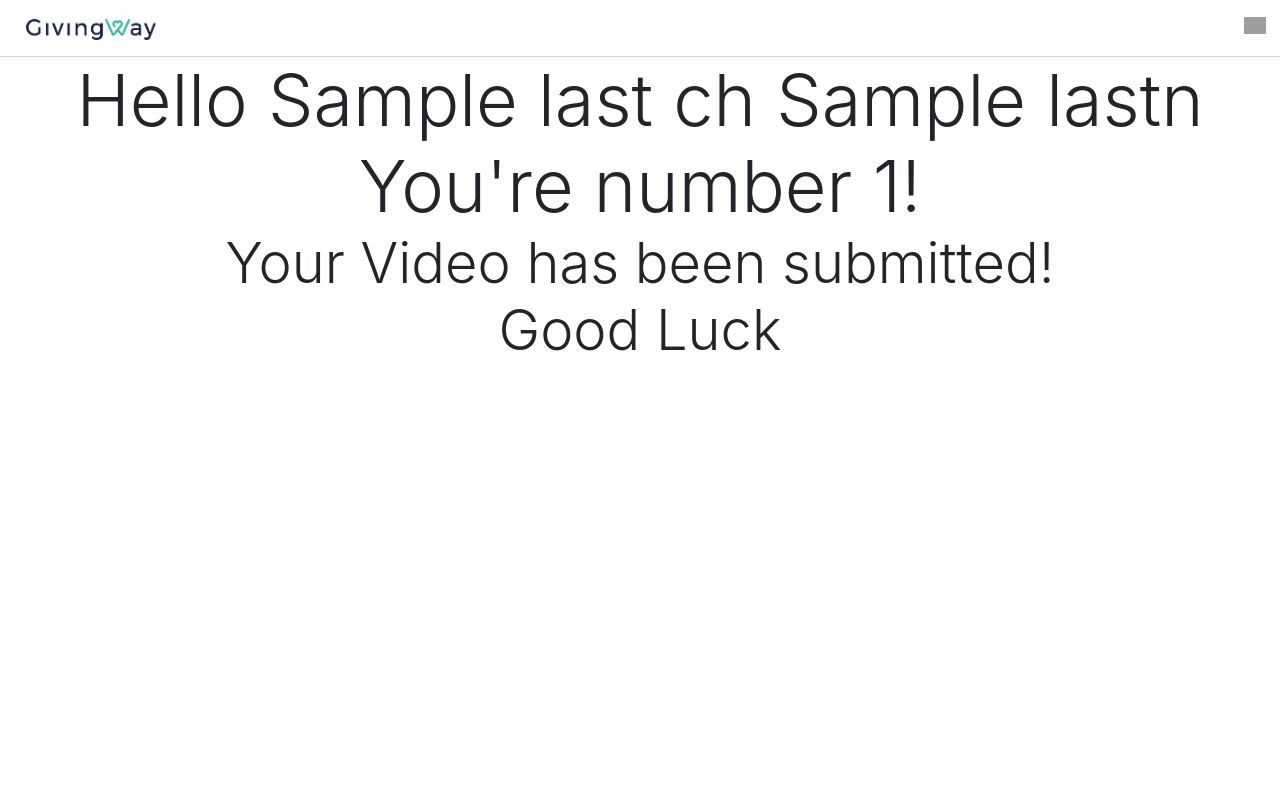
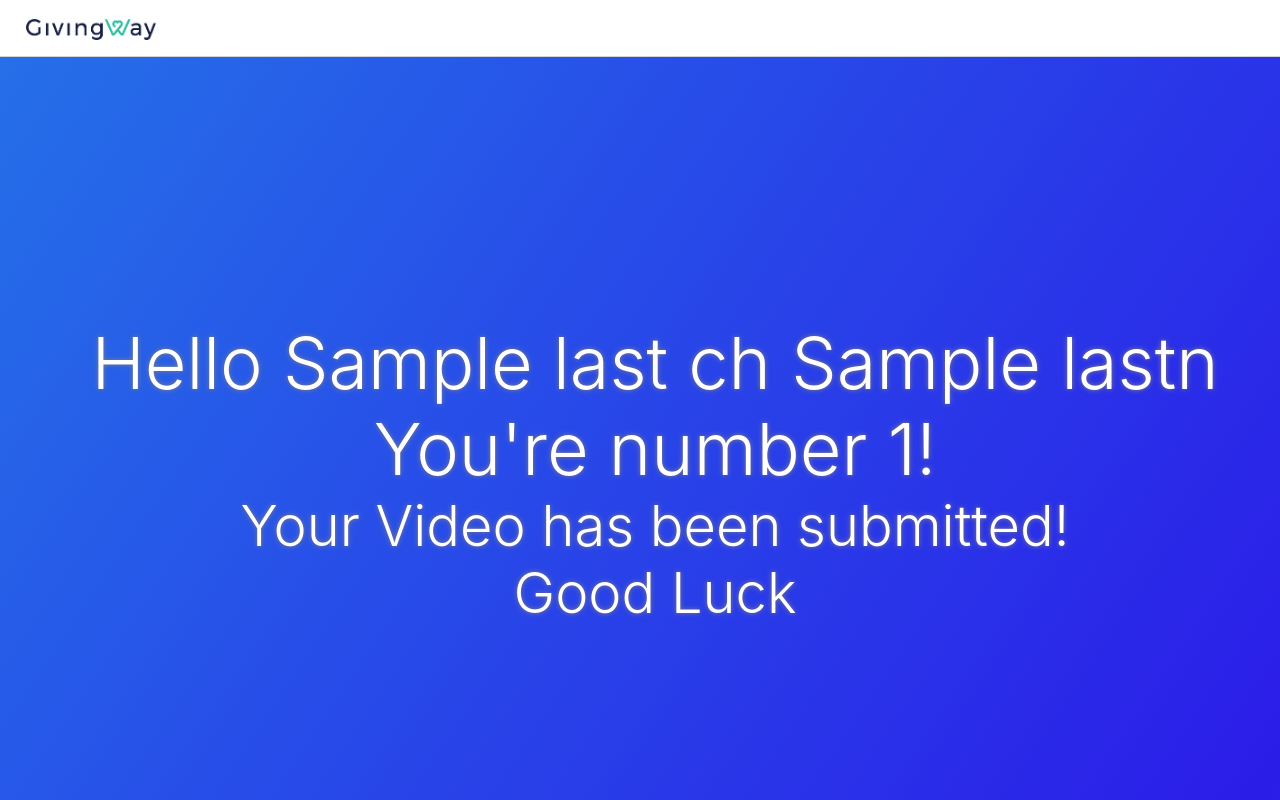
Before and after one commit to ranifarhat/GivingWay, a Flask app: template templates/ch_sub.html in a window 1280 px wide. Run offline with Flask 2, Linux system fonts and the light colour scheme; the template is opened without the code that fills it: most values are stand-ins (such as "Sample title", 1, 10 or a date in 2020); some libraries are stand-ins or nearby versions; grey boxes are pictures that could not be loaded.

Commit message:
finished!

```diff
--- a/app.py
+++ b/app.py
@@ -1,6 +1,8 @@
 from databases import *
-from flask import redirect, Flask, render_template, url_for, request
+from flask import redirect, Flask, flash, render_template, url_for, request
+
 app = Flask(__name__)
+app.secret_key = b'chicken'
 
 @app.route("/")
 def challenge():
@@ -22,12 +24,15 @@
 		name = request.form['fname']
 		famname = request.form['lname']
 		ch_num = request.form['ch-num']
-		# vid = request.form['video']
-		add_challenger(name, famname, ch_num)
-		return redirect("/ch-sub-completed")
+		vid = request.form['video']
+		if(name == "" or famname == "" or ch_num == None or vid == None):
+			return render_template("ch_lists.html")
+		else:
+			add_challenger(name, famname, ch_num, vid)
+			return redirect("/ch-sub-completed")
 
 
-delete_all()
+# delete_all()
 
 print(query_all())
 
--- a/databases.py
+++ b/databases.py
@@ -8,7 +8,7 @@
 DBSession = sessionmaker(bind=engine)
 session = DBSession()
 
-def add_challenger(name, lastn, ch_num):#, vid
+def add_challenger(name, lastn, ch_num, vid):
 	"""
 	Add a student to the database, given
 	their name, year, and whether they have
@@ -17,8 +17,8 @@
 	ch_object = Challenger(
 		name=name,
 		lastn=lastn,
-		ch_num=ch_num)
-		# vid=vid)
+		ch_num=ch_num,
+		vid=vid)
 	session.add(ch_object)
 	session.commit()
 
--- a/static/ch_css.css
+++ b/static/ch_css.css
@@ -1,4 +1,5 @@
 #btn-ddl img {
+	background-color: white;
 	width: 1.4em;
 }
 
@@ -19,8 +20,10 @@
 
 .navbar {
 	position: absolute;
+	z-index: 99;
 	border-bottom: 1px solid lightgrey;
 	filter: alpha(opacity=40);
+	background-color: white;
 	opacity: 0.4;
 	-webkit-transition: opacity 0.4s, filter;
 }
@@ -32,6 +35,7 @@
 }
 
 #gw-img {
+	background-color: white;
 	padding-left: 0.5em;
 	width: 7em;
 	transform: scale(1);
--- /dev/null
+++ b/static/ch_css_comp.css
@@ -0,0 +1,55 @@
+body {
+	overflow: hidden;
+}
+
+.rb-bg {
+	height: 100%;
+	line-height: 200px;
+	vertical-align: middle;
+	width: 100%;
+	left:0;
+	right: 0;
+	top: 0;
+	bottom: 0;
+	position: absolute;
+	background: linear-gradient(124deg, #ff2400, #e81d1d, #e8b71d, #e3e81d, #1de840, #1ddde8, #2b1de8, #dd00f3, #dd00f3);
+	background-size: 1800% 1800%;
+
+	-webkit-animation: rainbow 18s ease infinite;
+	-z-animation: rainbow 18s ease infinite;
+	-o-animation: rainbow 18s ease infinite;
+	animation: rainbow 18s ease infinite;
+}
+
+@-webkit-keyframes rainbow {
+	0%{background-position:0% 82%}
+	50%{background-position:100% 19%}
+	100%{background-position:0% 82%}
+}
+
+@-moz-keyframes rainbow {
+	0%{background-position:0% 82%}
+	50%{background-position:100% 19%}
+	100%{background-position:0% 82%}
+}
+
+@-o-keyframes rainbow {
+	0%{background-position:0% 82%}
+	50%{background-position:100% 19%}
+	100%{background-position:0% 82%}
+}
+
+@keyframes rainbow {
+	0%{background-position:0% 82%}
+	50%{background-position:100% 19%}
+	100%{background-position:0% 82%}
+}
+
+.t-rb {
+	position: absolute;
+	top: 40%;
+	width: 100%;
+	color: white;
+	text-shadow: 0px 0px 5px gray;
+	text-align: center;
+}
--- a/static/ch_list_js.js
+++ b/static/ch_list_js.js
@@ -1,23 +1,2 @@
 $( document ).ready(function() {
-	console.log("suk dik");
-    var count = 8;
-	var redirect = "https://www.apphp.com";
-
-	function countDown(){
-	    var timer = document.getElementById("timer");
-	    while(count > 0){
-	    	console.log(count)
-	        count--;
-	        $(".re").html("Redirecting in " + count);
-	        timer.innerHTML = "This page will redirect in "+count+" seconds.";
-	        setTimeout("countDown()", 1000);
-	    }
-	    window.location.href = redirect;
-	}
-
-	// countDown();
-	window.onbeforeunload = function(e) {
-		console.log("shit");
-		location.href = 'http://domain.tld/gettingstarted.html';
-	};
 });
--- a/templates/ch_page.html
+++ b/templates/ch_page.html
@@ -20,11 +20,11 @@
 		<!-- Brand -->
 		<a class="navbar-brand" href="https://www.givingway.com/"><img id="gw-img" src="{{ url_for('static', filename='dark.png') }}"></a>
 
-		<button class="navbar-toggler" type="button" data-toggle="collapse" data-target="#collapsibleNavbar">
+		<!-- <button class="navbar-toggler" type="button" data-toggle="collapse" data-target="#collapsibleNavbar">
 			<span class="navbar-toggler-icon">
 			 	<button id="btn-ddl"><img src="https://image.flaticon.com/icons/png/512/56/56763.png"></button>
 			 	</span>
-		</button>
+		</button> -->
 	</nav>
 
 	<!-- Image/Header : Challenge Get Free Trip -->
--- a/templates/ch_sub.html
+++ b/templates/ch_sub.html
@@ -3,6 +3,8 @@
 <head>
 	<!-- Local CSS File  -->
 	<link rel="stylesheet" type="text/css" href="{{ url_for('static', filename='ch_css.css') }}">
+
+	<link rel="stylesheet" type="text/css" href="{{ url_for('static', filename='ch_css_comp.css') }}">
 
 	<link rel="stylesheet" type="text/css" href="{{ url_for('static', filename='ch_list_css.css') }}">
 
@@ -22,27 +24,24 @@
 		<!-- Brand -->
 		<a class="navbar-brand" href="https://www.givingway.com/"><img id="gw-img" src="{{ url_for('static', filename='dark.png') }}"></a>
 
-		<button class="navbar-toggler" type="button" data-toggle="collapse" data-target="#collapsibleNavbar">
+		<!-- <button class="navbar-toggler" type="button" data-toggle="collapse" data-target="#collapsibleNavbar">
 			<span class="navbar-toggler-icon">
 			 	<button id="btn-ddl"><img src="https://image.flaticon.com/icons/png/512/56/56763.png"></button>
 			 	</span>
-		</button>
+		</button> -->
 	</nav>
 
 	<!-- ID NUMBER -->
 	<div class="container-fluid text-center">
-		<div class="display-3">
-			Hello {{ last_ch.name }} {{ last_ch.lastn }} You're number {{ last_ch.ch_id }}!
+		<div class="rb-bg">
 		</div>
-		<div class="display-4">
-			Your Video has been submitted! <br>Good Luck
-		</div>
-		<br>
-		<br>
-		<div class="re">
-			<script>
-				countDown();
-			</script>
+		<div class="t-rb">
+			<div class="display-3">
+				Hello {{ last_ch.name }} {{ last_ch.lastn }} You're number {{ last_ch.ch_id }}!
+			</div>
+			<div class="display-4">
+				Your Video has been submitted! <br>Good Luck
+			</div>
 		</div>
 	</div>
 
```
Also changed, not shown: static/ch_list_css.css (+37 -0 lines), templates/ch_lists.html (+8 -6 lines), students.db, 1 other file.
